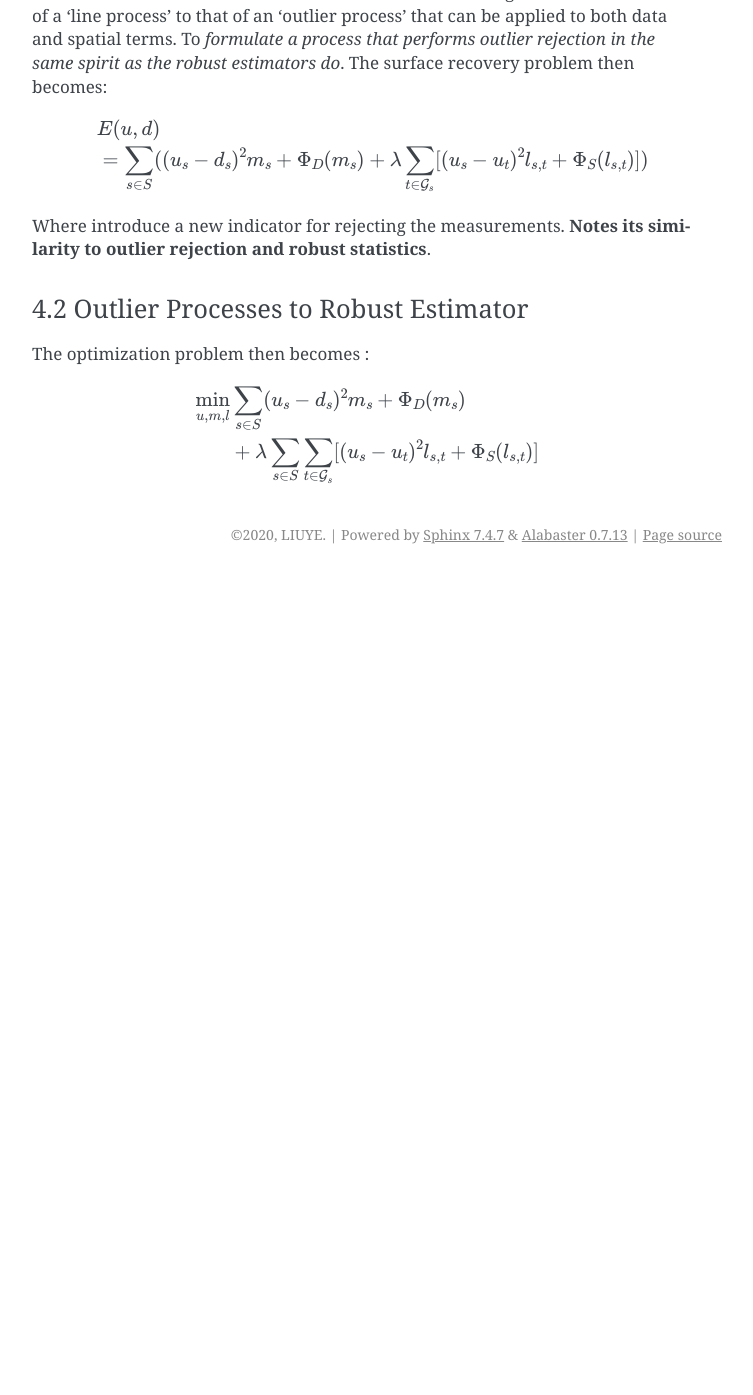
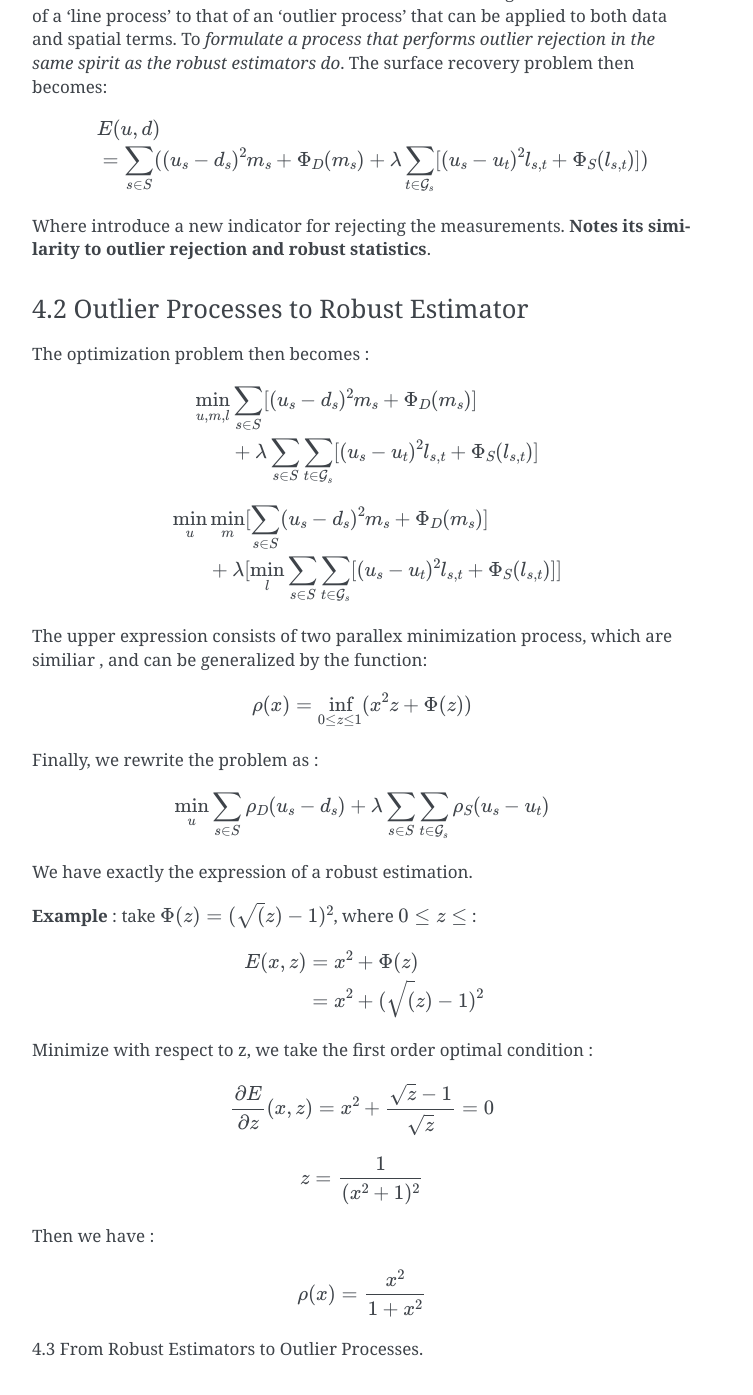
Before and after one commit to gggliuye/cvx_learning, a Sphinx documentation site: the page built from docs/PaperRead/Unification.rst, in a window 1280 px wide and 1400 px high, scrolled down 5260 px. Shown: the top 1395 px of the window, without its empty margins (388-1141 px from the left). Built offline with Sphinx 7.4.7, drawn with Linux system fonts in a browser that asks for light colours; before the commit the page ends 5834 px from its top, so only the background shows below that.

Commit message:
Update Unification.rst

```diff
--- a/docs/PaperRead/Unification.rst
+++ b/docs/PaperRead/Unification.rst
@@ -175,7 +175,7 @@ Huber loss matlab implementation: ::
 +--------+--------------+
 | L1     |  0.53065     |
 +--------+--------------+
-| HUber  |   14.93040   |
+| Huber  |   14.93040   |
 +--------+--------------+
 
 4. Unifying Robust Estimation and Outlier Processes
@@ -208,6 +208,47 @@ The optimization problem then becomes :
 
 .. math::
   \begin{align*}
-  \min_{u,m,l}& \sum_{s\in S} (u_{s} - d_{s})^{2}m_{s} + \Phi_{D}(m_{s}) \\
+  \min_{u,m,l}& \sum_{s\in S}[ (u_{s} - d_{s})^{2}m_{s} + \Phi_{D}(m_{s}) ]\\
   &  + \lambda \sum_{s\in S}\sum_{t\in \mathcal{G}_{s}}[(u_{s} - u_{t})^{2}l_{s,t}  + \Phi_{S}(l_{s,t}) ]
   \end{align*}
+
+.. math::
+  \begin{align*}
+  \min_{u}& \min_{m}[\sum_{s\in S} (u_{s} - d_{s})^{2}m_{s} + \Phi_{D}(m_{s}) ] \\
+  &  + \lambda [ \min_{l}\sum_{s\in S}\sum_{t\in \mathcal{G}_{s}}[(u_{s} - u_{t})^{2}l_{s,t}  + \Phi_{S}(l_{s,t}) ] ]
+  \end{align*}
+
+The upper expression consists of two parallex minimization process, which are similiar , and can be generalized by the function:
+
+.. math::
+  \rho(x) = \inf_{0\le z\le 1}(x^{2}z +\Phi(z))
+
+Finally, we rewrite the problem as :
+
+.. math::
+  \min_{u}\sum_{s\in S}\rho_{D}(u_{s}-d_{s}) + \lambda\sum_{s\in S}\sum_{t\in \mathcal{G}_{s}}\rho_{S}(u_{s} - u_{t})
+
+We have exactly the expression of a robust estimation.
+
+**Example** : take :math:`\Phi(z) = (\sqrt(z)-1)^{2}`, where :math:`0\le z \le` :
+
+.. math::
+  \begin{align*}
+  E(x,z) &= x^{2} + \Phi(z) \\
+  &= x^{2} + (\sqrt(z)-1)^{2} \\
+  \end{align*}
+
+Minimize with respect to z, we take the first order optimal condition :
+
+.. math::
+  \frac{\partial E}{\partial z} (x,z) = x^{2} + \frac{\sqrt{z}-1}{\sqrt{z}} = 0
+
+.. math::
+  z = \frac{1}{(x^{2}+1)^{2}}
+
+Then we have :
+
+.. math::
+  \rho(x) = \frac{x^{2}}{1+x^{2}}
+
+4.3 From Robust Estimators to Outlier Processes.
```
